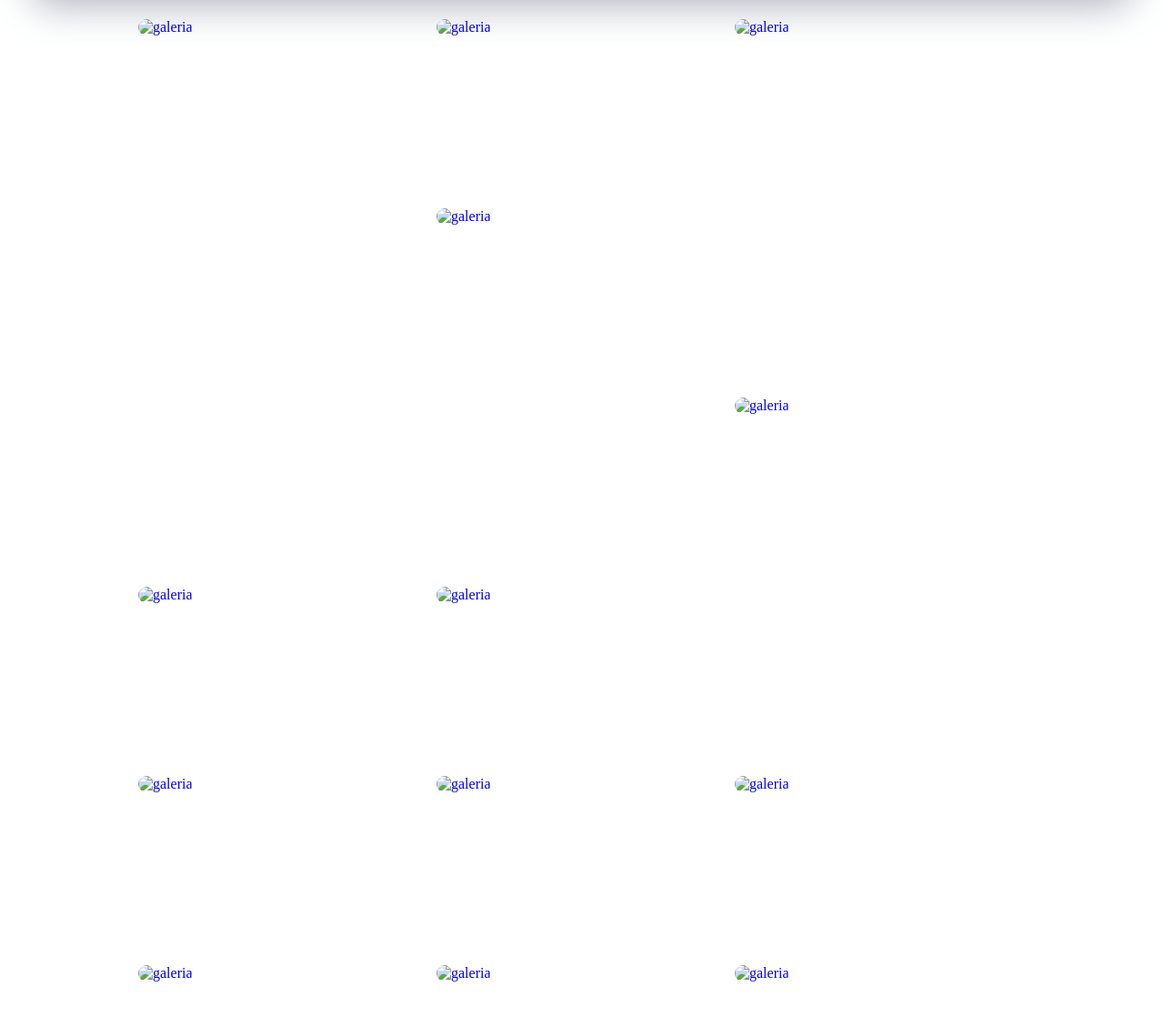
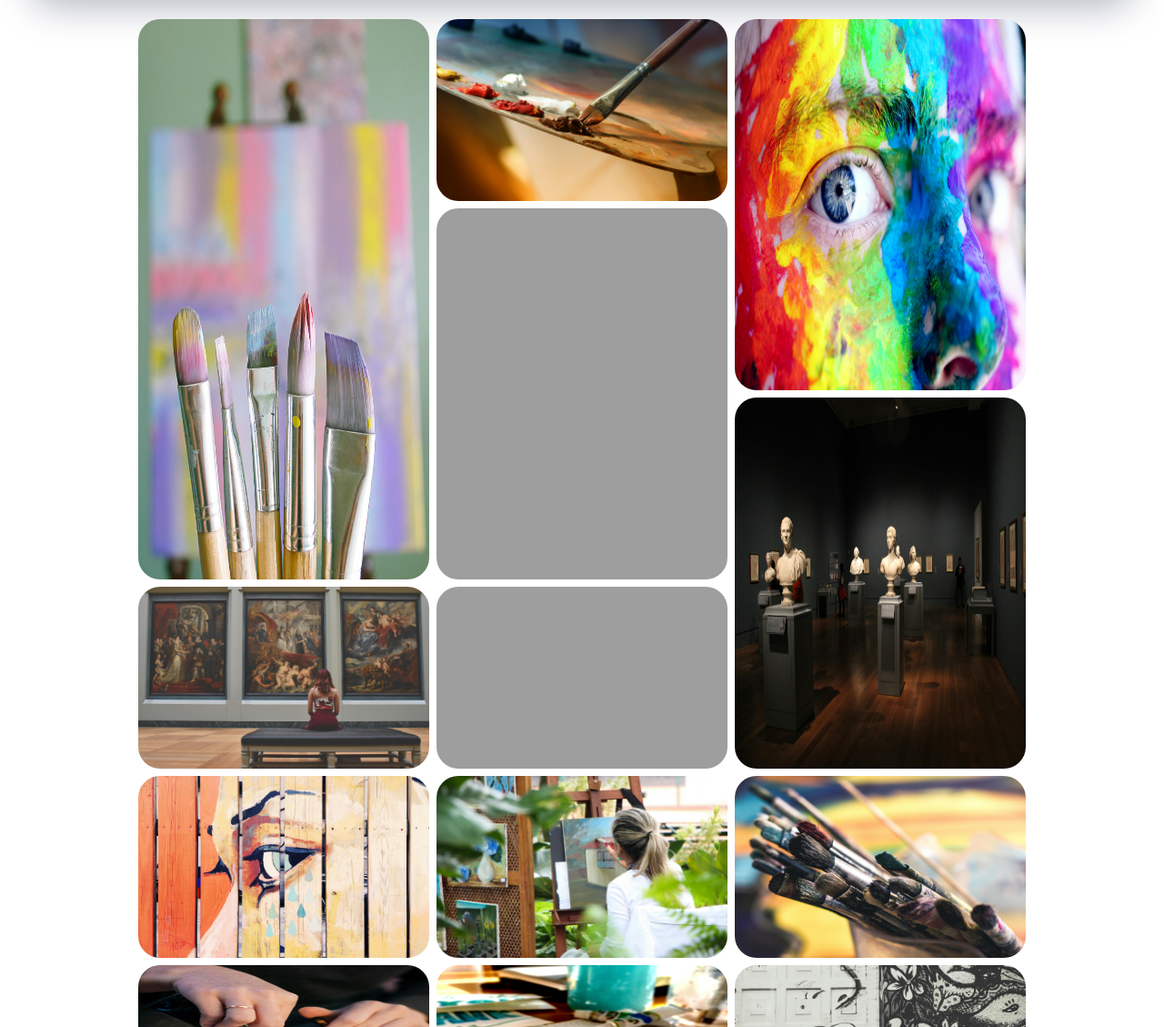
Before and after one commit to RenzoJose/project-grid-galery, a plain HTML site: page index.html in a window 1280 px wide. Shown: the part 171-1300 px from the top of the page at 91% size. Drawn offline with Linux system fonts and the light colour scheme; the site is published under a folder, as on GitHub Pages, so addresses that start at the root find nothing; grey boxes are pictures that could not be loaded.

Commit message:
actualizacion img

```diff
--- a/index.html
+++ b/index.html
@@ -35,21 +35,21 @@
 
    </nav>
    <div class="container">
-        <a href="#img-1"  class="galeria galeria-img__1"><img src="/assets/imagenes/imag-1.jpg" alt="galeria"></a>
-        <a href="#img-2"  class="galeria galeria-img__2"><img src="/assets/imagenes/img-2.jpg" alt="galeria"></a>
-        <a href="#img-3"  class="galeria galeria-img__3"><img src="/assets/imagenes/img-3.jpg" alt="galeria"></a>
-        <a href="#img-4"  class="galeria galeria-img__4"><img src="/assets/imagenes/img-4.jpg" alt="galeria"></a>
-        <a href="#img-5"  class="galeria galeria-img__5"><img src="/assets/imagenes/img-5.jpg" alt="galeria"></a>
-        <a href="#img-6"  class="galeria galeria-img__6"><img src="/assets/imagenes/img-6.jpg" alt="galeria"></a>
-        <a href="#img-7"  class="galeria galeria-img__7"><img src="/assets/imagenes/img-7.jpg" alt="galeria"></a>
-        <a href="#img-8"  class="galeria galeria-img__8"><img src="/assets/imagenes/img-8.jpg" alt="galeria"></a>
-        <a href="#img-9"  class="galeria galeria-img__9"><img src="/assets/imagenes/img-9.jpg" alt="galeria"></a>
-        <a href="#img-10" class="galeria galeria-img__10"><img src="/assets/imagenes/img-10.jpg" alt="galeria"></a>
-        <a href="#img-11" class="galeria galeria-img__11"><img src="/assets/imagenes/img-11.jpg" alt="galeria"></a>
-        <a href="#img-12" class="galeria galeria-img__12"><img src="/assets/imagenes/img-12.jpg" alt="galeria"></a>
-        <a href="#img-13" class="galeria galeria-img__13"><img src="/assets/imagenes/img-13.jpg" alt="galeria"></a>
-        <a href="#img-14" class="galeria galeria-img__14"><img src="/assets/imagenes/img-14.jpg" alt="galeria"></a>
-        <a href="#img-15" class="galeria galeria-img__15"><img src="/assets/imagenes/img-15.jpg" alt="galeria"></a>
+        <a href="#img-1"  class="galeria galeria-img__1"><img src="assets/imagenes/imag-1.jpg" alt="galeria"></a>
+        <a href="#img-2"  class="galeria galeria-img__2"><img src="assets/imagenes/img-2.jpg" alt="galeria"></a>
+        <a href="#img-3"  class="galeria galeria-img__3"><img src="assets/imagenes/img-3.jpg" alt="galeria"></a>
+        <a href="#img-4"  class="galeria galeria-img__4"><img src="assets/imagenes/img-4.jpg" alt="galeria"></a>
+        <a href="#img-5"  class="galeria galeria-img__5"><img src="assets/imagenes/img-5.jpg" alt="galeria"></a>
+        <a href="#img-6"  class="galeria galeria-img__6"><img src="assets/imagenes/img-6.jpg" alt="galeria"></a>
+        <a href="#img-7"  class="galeria galeria-img__7"><img src="assets/imagenes/img-7.jpg" alt="galeria"></a>
+        <a href="#img-8"  class="galeria galeria-img__8"><img src="assets/imagenes/img-8.jpg" alt="galeria"></a>
+        <a href="#img-9"  class="galeria galeria-img__9"><img src="assets/imagenes/img-9.jpg" alt="galeria"></a>
+        <a href="#img-10" class="galeria galeria-img__10"><img src="assets/imagenes/img-10.jpg" alt="galeria"></a>
+        <a href="#img-11" class="galeria galeria-img__11"><img src="assets/imagenes/img-11.jpg" alt="galeria"></a>
+        <a href="#img-12" class="galeria galeria-img__12"><img src="assets/imagenes/img-12.jpg" alt="galeria"></a>
+        <a href="#img-13" class="galeria galeria-img__13"><img src="assets/imagenes/img-13.jpg" alt="galeria"></a>
+        <a href="#img-14" class="galeria galeria-img__14"><img src="assets/imagenes/img-14.jpg" alt="galeria"></a>
+        <a href="#img-15" class="galeria galeria-img__15"><img src="assets/imagenes/img-15.jpg" alt="galeria"></a>
    </div>
 
    <div class="box-light" id="img-1">
```
